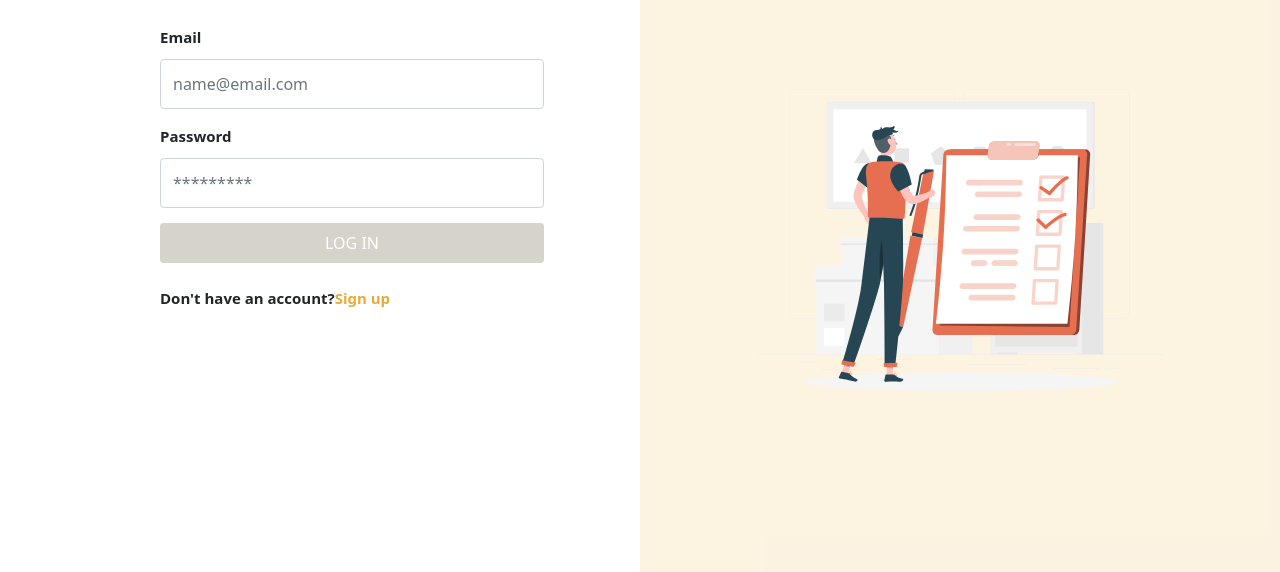
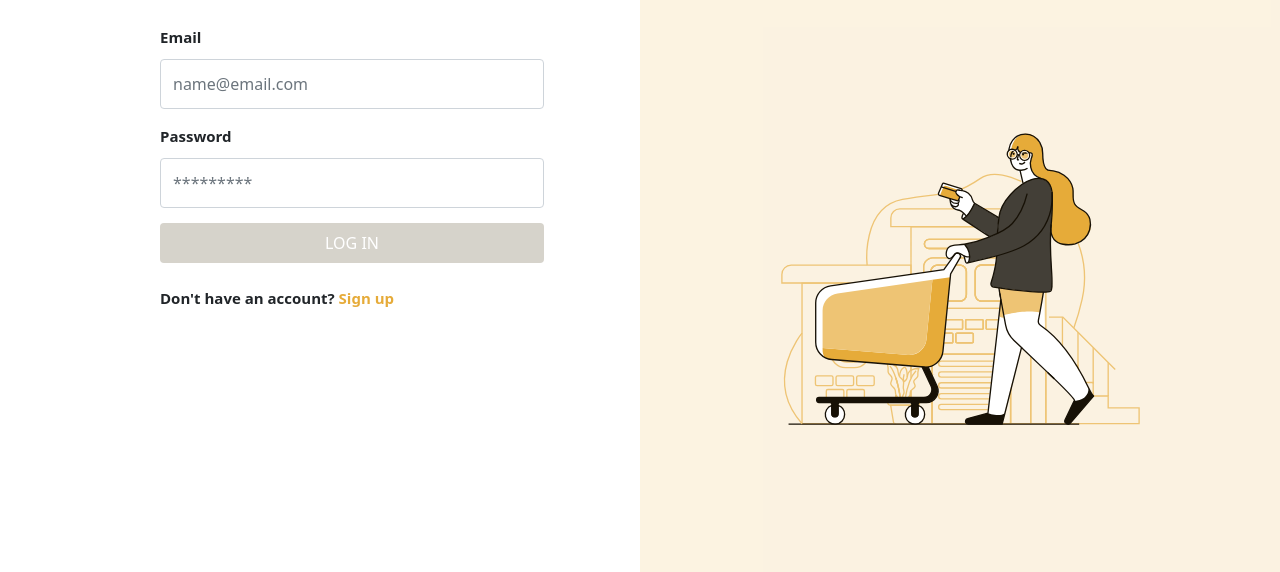
Before and after one commit to nishidhparmar/vcat, a plain HTML site: page login.html in a window 1280 px wide. Shown: the part 228-800 px from the top of the page. Drawn offline with nearby package versions, Linux system fonts and the light colour scheme.

Commit message:
logsign svg added

```diff
--- a/login.html
+++ b/login.html
@@ -44,7 +44,7 @@
                         </div>
                         <button type="submit" class="btn">LOG IN</button>
                     </form><br>
-                    <p>Don't have an account?<a href="index.html">Sign up</a></p>
+                    <p>Don't have an account? <a href="index.html">Sign up</a></p>
                 </div>
             </div>
         </section>
@@ -68,7 +68,7 @@
             </div>
             <div class="banner-img">
                 <div class="imgbx">
-                    <img src="main_svg.svg">
+                    <img class="animate__animated animate__pulse"  src="login.svg">
                 </div>
             </div>
 
```
Also changed, not shown: index.html (+2 -2 lines), login.svg (added), main_svg.svg (deleted), signup.svg (added).
